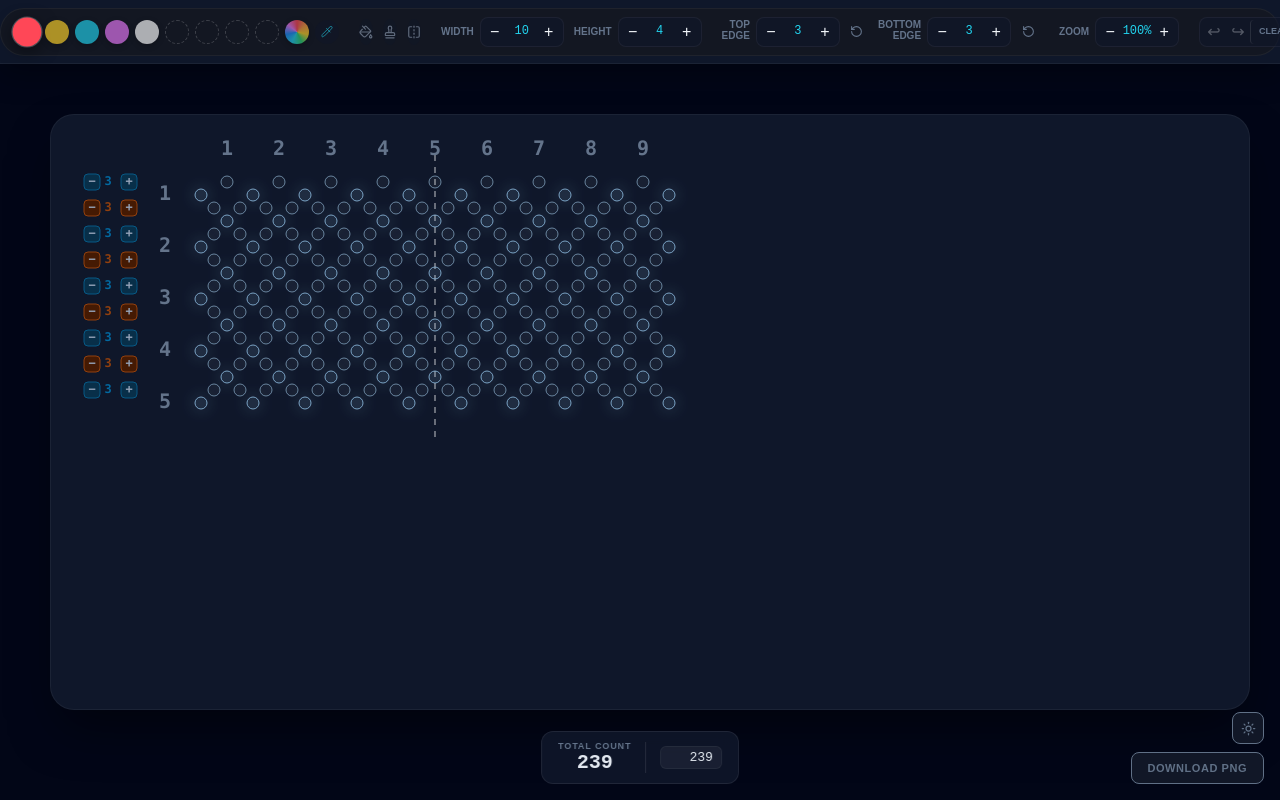
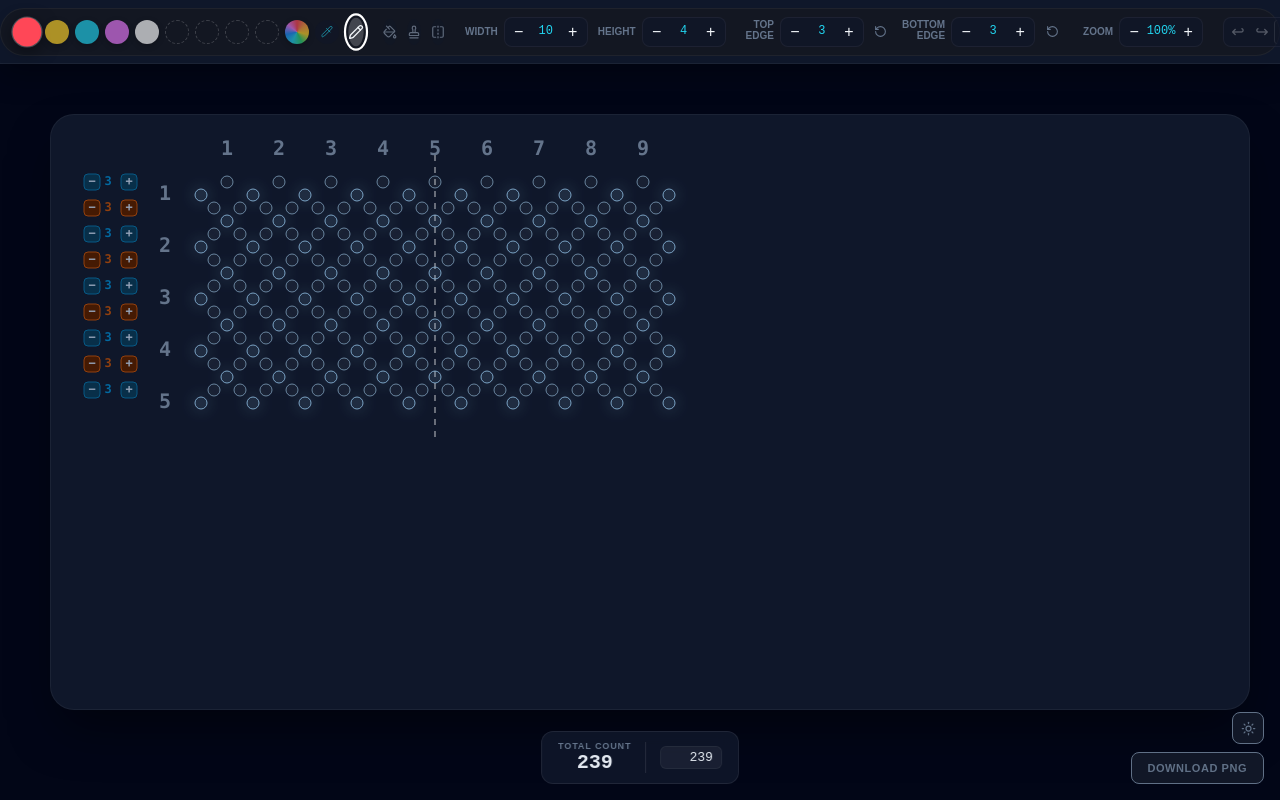
Before and after one commit to anaseal/Utochka, a React (Vite) app: page / in a window 1280 px wide. Built offline with nearby package versions, Linux system fonts and the light colour scheme.

Commit message:
add pencil

```diff
--- a/src/components/Editor/Header/Header.tsx
+++ b/src/components/Editor/Header/Header.tsx
@@ -1,5 +1,5 @@
 import { useEffect, useRef, useState } from 'react';
-import { MoreHorizontal, RotateCcw, FlipHorizontal, Layers, PaintBucket, Stamp } from 'lucide-react';
+import { MoreHorizontal, RotateCcw, FlipHorizontal, Layers, PaintBucket, Stamp, Pencil } from 'lucide-react';
 import { ColorPicker } from './ColorPicker';
 import './Header.css';
 import eraserIcon from "../../../assets/eraser.svg";
@@ -285,6 +285,15 @@ export const Header = ({
         </div>
 
         <button
+          onClick={() => setActiveTool('pencil')}
+          className={`tool-btn ${activeTool === 'pencil' ? 'tool-btn--active' : ''}`}
+          title="Карандаш"
+          aria-pressed={activeTool === 'pencil'}
+        >
+          <Pencil size={14} />
+        </button>
+
+        <button
           onClick={() => setActiveTool(activeTool === 'eraser' ? 'pencil' : 'eraser')}
           className={`tool-btn ${activeTool === 'eraser' ? 'tool-btn--active' : ''}`}
           title="Eraser"
--- a/src/spec.md
+++ b/src/spec.md
@@ -78,7 +78,7 @@
 ### **Инструменты редактирования**
 
 #### *Карандаш (Pencil)*
-Базовый режим. Закрашивание происходит «потоком»: достаточно зажать кнопку мыши и провести курсором по бисеринам — все, через которые проходит указатель, получают активный цвет. Запись в Design Map: `designMap[id] = activeColor`.
+Базовый режим. Закрашивание происходит «потоком»: достаточно зажать кнопку мыши и провести курсором по бисеринам — все, через которые проходит указатель, получают активный цвет. Запись в Design Map: `designMap[id] = activeColor`. Явно активируется кнопкой `Pencil` в хедере (первая в панели инструментов, перед ластиком) — клик по ней всегда возвращает в режим карандаша; кнопка подсвечивается как активная, когда `activeTool === 'pencil'`. Помимо этого карандаш включается неявно при выборе любого цвета палитры / custom / recent.
 
 #### *Ластик (Eraser)*
 Активируется кнопкой ⌫ в хедере. В этом режиме клик по бисерине удаляет её из Design Map (`delete designMap[id]`), возвращая в незакрашенное состояние по умолчанию. Любой клик по цвету палитры или по custom-color picker автоматически возвращает инструмент в режим карандаша.
@@ -186,6 +186,7 @@
 *   **Recent Colors:** 4 inline-слота сразу после базовой палитры. Накапливают цвета, выбранные через Custom Picker / EyeDropper, с дедупликацией, FIFO-вытеснением и persistance в `localStorage` (см. раздел 3 → *Recent Colors*).
 *   **Custom color picker:** Кнопка с конической градиентной заливкой (`conic-gradient(from 0deg, #ff4757, #ff9f43, #ffd32a, #2ed573, #22d3ee, #1e90ff, #e879f9, #ff4757)`) — открывает системный `<input type="color">`. При выборе цвет добавляется в Recent Colors и активируется карандаш. Если активный цвет находится вне базовой палитры, кнопка показывает этот цвет вместо градиента (индикатор «работаем кастомным цветом»).
 *   **EyeDropper:** Кнопка-пипетка, появляется условно (только при наличии `'EyeDropper' in window`). Вызывает нативный селектор пикселя; выбранный цвет добавляется в Recent Colors и активируется карандаш. Отмена обрабатывается беззвучно.
+*   **Инструмент карандаш:** Кнопка `Pencil` — первая в панели инструментов. Клик всегда переводит `activeTool` в `'pencil'`; подсвечивается активной, когда карандаш выбран.
 *   **Инструмент ластик:** Кнопка ⌫, переключение между режимами карандаша и ластика. Выбор любого цвета (палитра, custom или recent) возвращает инструмент в режим карандаша.
 *   **Инструмент заливка:** Кнопка `PaintBucket` между ластиком и штампом. Повторный клик возвращает в режим карандаша (см. раздел 3 → *Заливка (Flood Fill)*).
 *   **Инструмент штамп:** Кнопка `Stamp` между заливкой и Mirror Mode. Повторный клик возвращает в режим карандаша (см. раздел 3 → *Штамп (Stamp)*).
```
